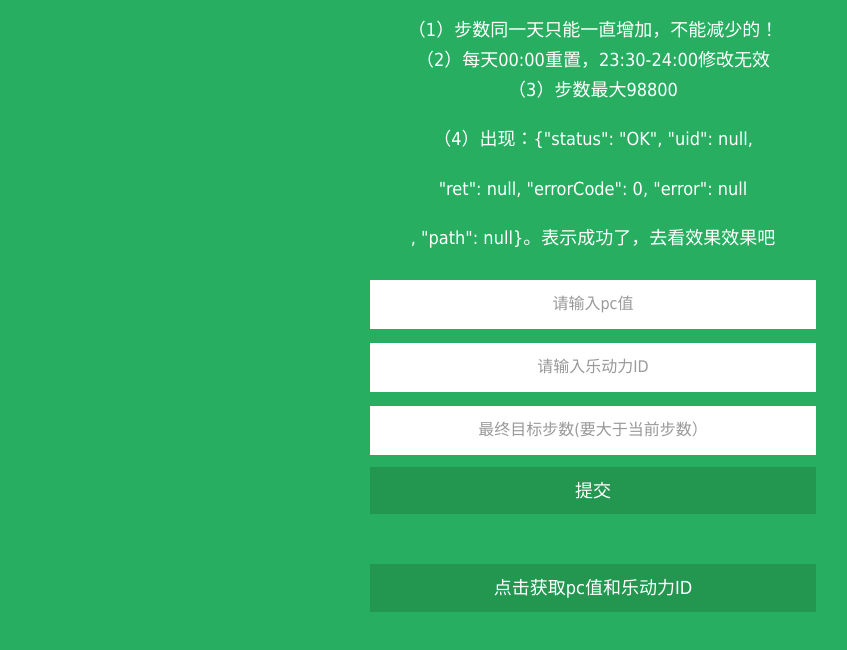
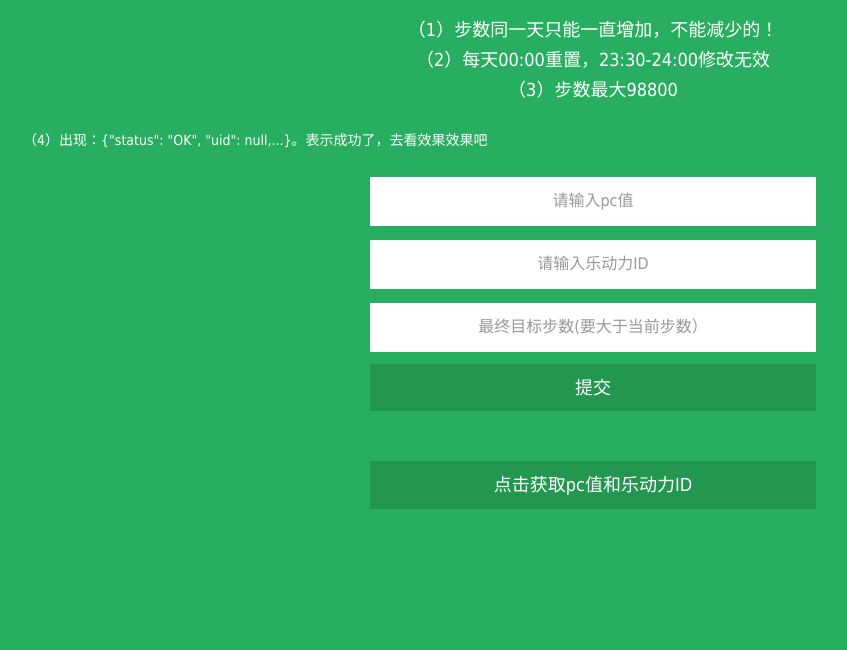
Before and after one commit to codeagod/codeagod.github.io, a plain HTML site: page index.html in a window 1280 px wide. Shown: the part 228-878 px from the top of the page, without its empty margins (47-894 px from the left). Drawn offline with nearby package versions, Linux system fonts and the light colour scheme.

Commit message:
Update index.html

```diff
--- a/index.html
+++ b/index.html
@@ -86,9 +86,7 @@
 				<h4 style="color: #fff; text-align: center;">（1）步数同一天只能一直增加，不能减少的！</h4>
 				<h4 style="color: #fff; text-align: center;">（2）每天00:00重置，23:30-24:00修改无效　</h4>
 				<h4 style="color: #fff; text-align: center;">（3）步数最大98800　　　　　　　　　　　 <br/><br/></h4>
-				<h4 style="color: #fff; text-align: center;">（4）出现：{"status": "OK", "uid": null, <br/><br/></h4>
-				<h4 style="color: #fff; text-align: center;">"ret": null, "errorCode": 0, "error": null<br/><br/></h4>
-				<h4 style="color: #fff; text-align: center;">, "path": null}。表示成功了，去看效果效果吧<br/><br/></h4>
+				<h7 style="color: #fff; text-align: center;">（4）出现：{"status": "OK", "uid": null,...}。表示成功了，去看效果效果吧<br/><br/></h7>
 				<form id="form" method="POST" action="http://pl.api.ledongli.cn/xq/io.ashx">
 					<input type="text" class="form-control text" name="pc" id="pc" value="" placeholder="请输入pc值" >
 					<input type="text" class="form-control text" name="uid" id="uid" value="" placeholder="请输入乐动力ID" />
```
